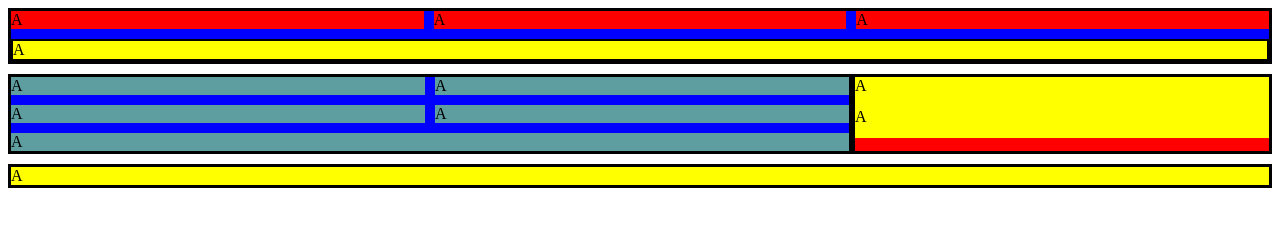
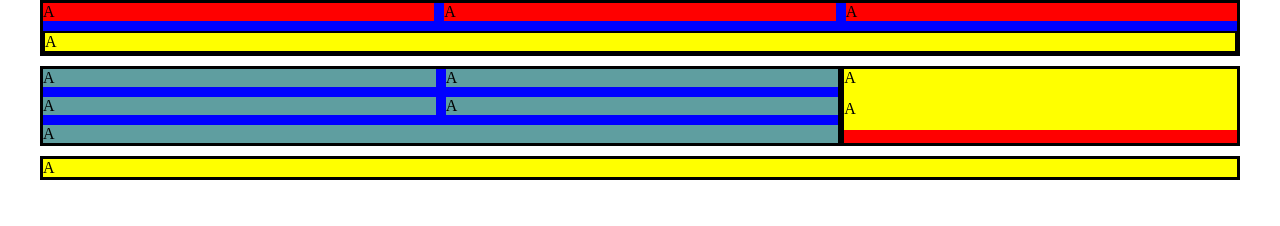
Before and after one commit to ama161/it-academy-spring-1, a plain HTML site: page nivell_1/index.html in a window 1280 px wide. Drawn offline with Linux system fonts and the light colour scheme.

Commit message:
fix max-width body

```diff
--- a/nivell_1/index.css
+++ b/nivell_1/index.css
@@ -1,3 +1,7 @@
+body {
+    max-width:1200px;
+    margin: auto;
+}
 main {
     display: grid;
     gap: 10px;
```
